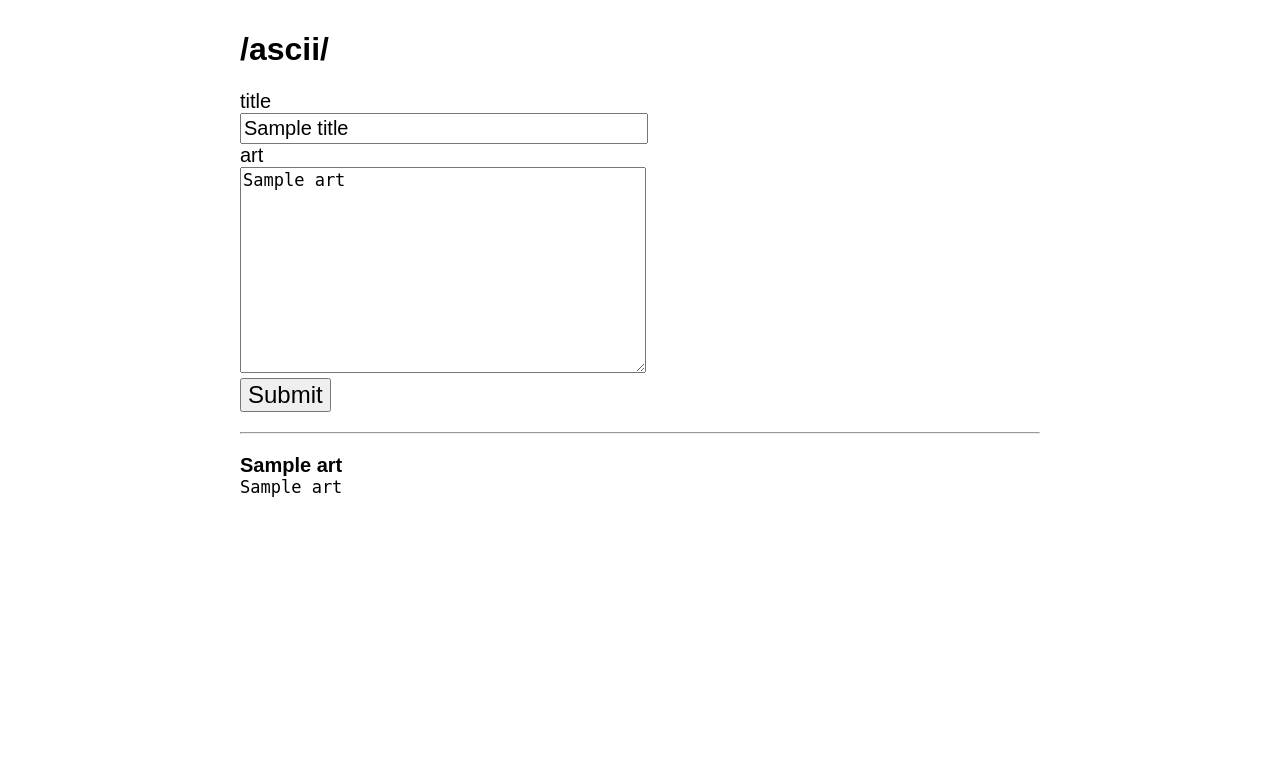
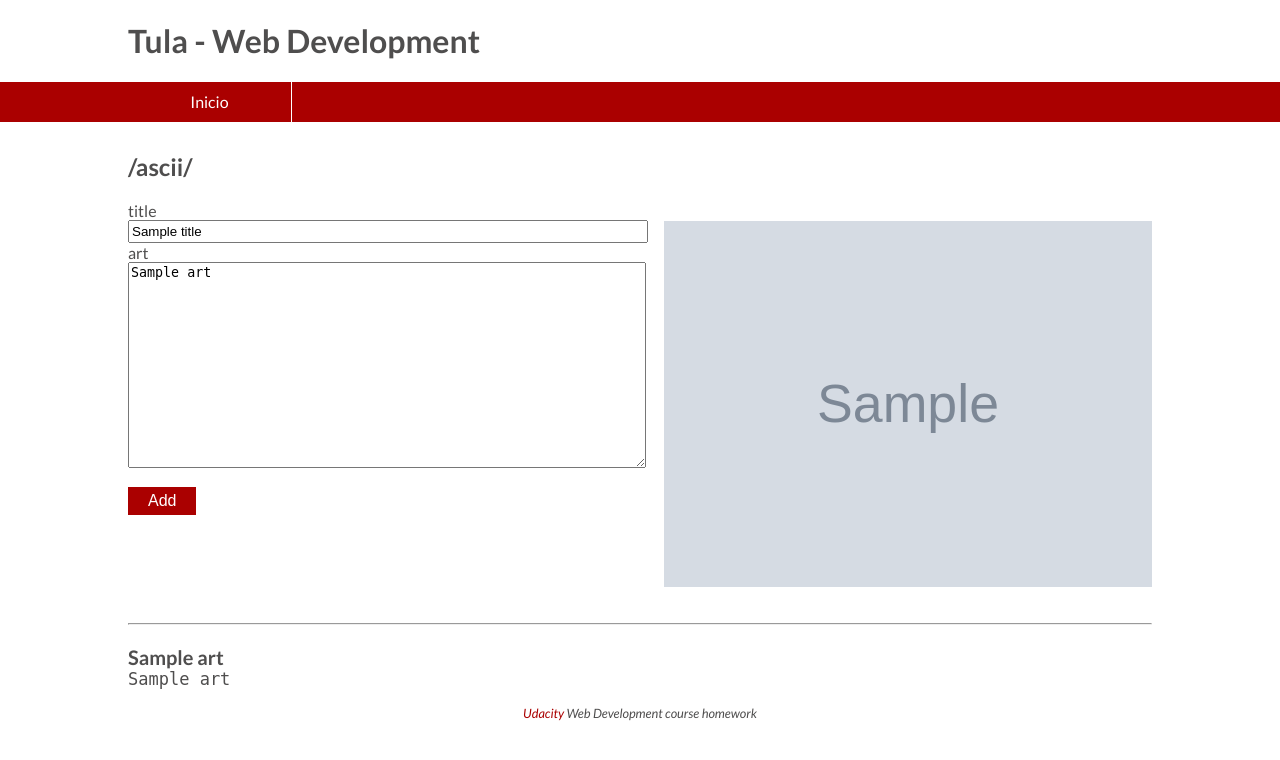
Before and after one commit to aurki/asciichan, a Python web app: template templates/front.html in a window 1280 px wide. Shown: the top 760 px of the page. Run offline with Jinja, Linux system fonts and the light colour scheme; the template is opened without the code that fills it: most values are stand-ins (such as "Sample title", 1, 10 or a date in 2020); grey boxes marked "Sample" are stand-in pictures; some libraries are stand-ins or nearby versions.

Commit message:
Added jinja2 templates and google maps api

```diff
--- a/app.yaml
+++ b/app.yaml
@@ -1,4 +1,4 @@
-application: asciichan
+application: asciichan2
 version: 1
 runtime: python27
 api_version: 1
@@ -10,6 +10,7 @@ handlers:
   upload: favicon\.ico
 
 - url: /css
+  mime_type: text/css
   static_dir: css
 
 - url: /.*
--- a/css/main.css
+++ b/css/main.css
@@ -1,30 +1,259 @@
+/***++++++++++++++++++++++++++++++++++++++++++++++++++++++++++++++
+++++++++++++++++++++++++++   Header   ++++++++++++++++++++++++++++
++++++++++++++++++++++++++++++++++++++++++++++++++++++++++++++****/
+
+.main-header {
+    margin-bottom: 30px;
+}
+/*.nav a {
+    display: inline-block;
+    padding: 5px 20px;
+}
+.nav a:hover {
+    color: #fff;
+    background-color: #aa0000;
+}*/
+
+/***++++++++++++++++++++++++++++++++++++++++++++++++++++++++++++++
+++++++++++++++++++++++    Menu  responsive   +++++++++++++++++++++
+++++++++++++++++++++++++++++++++++++++++++++++++++++++++++++++***/
+
+.cf:before, .cf:after {
+    content: " ";
+    display: table;
+}
+.cf:after {
+    clear: both;
+}
+.cf {
+    *zoom: 1;
+}
+.main-nav {
+    height: 40px;
+    width: 100%;
+    background-color: #aa0000;
+}
+.main-nav ul {
+    padding: 0;
+    margin: 0 auto;
+    width: 80%;
+    height: 40px;
+}
+.main-nav li {
+    display: block;
+    float: left;
+    width: 16%;
+    border-right: 1px solid #fff;
+    box-sizing:border-box;
+    -moz-box-sizing:border-box;
+    -webkit-box-sizing:border-box;
+    text-align: center;
+}
+.main-nav li:last-child {
+    border-right: 0;
+}
+.main-nav a {
+    color: #fff;
+    background-color: #aa0000;
+    display: block;
+    line-height: 40px;
+}
+.main-nav a:hover, .main-nav a:active {
+    background-color: #fff;
+    color: #aa0000;
+}
+.main-nav a#pull {
+    display: none;
+}
+@media screen and (max-width: 700px) {
+    .main-nav {
+        height: auto;
+    }
+    .main-nav ul {
+        width: 100%;
+        display: block;
+        height: auto;
+    }
+    .main-nav li {
+        width: 50%;
+        float: left;
+        position: relative;
+    }
+    .main-nav li a {
+        border-bottom: 1px solid #fff;
+        box-sizing:border-box;
+        -moz-box-sizing:border-box;
+        -webkit-box-sizing:border-box;
+    }
+    .main-nav li:last-child a {
+        border-right: 1px solid #fff;
+    }
+    .main-nav a {
+        text-align: left;
+        width: 100%;
+        text-indent: 25px;
+    }
+}
+@media only screen and (max-width: 480px) {
+    .main-nav {
+        /*border-bottom: 0;*/
+        background-color: rgba(170,0,0,0.55);
+    }
+    .main-nav ul {
+        display: none;
+        height: auto;
+    }
+    .main-nav a {
+        background-color: rgba(170,0,0,0.55);
+    }
+    .main-nav a#pull {
+        display: block;
+        color: #fff;
+        background-color: #aa0000;
+        width: 100%;
+        position: relative;
+    }
+    .main-nav a#pull:after {
+        content: "";
+        background: url('/css/nav-icon.png') no-repeat;
+        width: 30px;
+        height: 30px;
+        display: inline-block;
+        position: absolute;
+        right: 15px;
+        top: 10px;
+    }
+}
+@media only screen and (max-width : 320px) {
+    .main-nav li {
+        display: block;
+        float: none;
+        width: 100%;
+    }
+    .main-nav li a {
+        border-bottom: 1px solid #fff;
+    }
+}
+
+/***++++++++++++++++++++++++++++++++++++++++++++++++++++++++++++++
++++++++++++++++++++++++++++   General   ++++++++++++++++++++++++++
+++++++++++++++++++++++++++++++++++++++++++++++++++++++++++++++***/
+
 body {
-    font-family: sans-serif;
-    width: 800px;
+    font-family: lato, sans-serif;
+    color: #4f4e4e;
     margin: 0 auto;
-    padding: 10px;
+    padding: 0;
+}
+.body {
+    width: 80%;
+    margin: 0 auto;
+}
+a {
+    background-color: #fff;
+    color: #aa0000;
+    text-decoration: none;
+}
+a:hover {
+    background-color: #aa0000;
+    color: #fff;
 }
 .error {
     font-style: italic;
     color: red;
 }
+.ok {
+    font-style: italic;
+    color: blue;
+}
+.span {
+    width: 125px;
+    display: inline-block;
+    text-align: right;
+}
 label {
     display: block;
-    font-size: 20px;
+}
+label + label {
+    margin-bottom: 16px;
 }
 input[type=text] {
-    width: 400px;
-    font-size: 20px;
+    width: 300px;
     padding: 2px;
 }
+input[type=password] {
+    width: 300px;
+    padding: 2px;
+}
+input[type=submit], .button {
+    font-size: 1rem;
+    padding: 5px 20px;
+    margin: 0;
+    border: 0;
+    background-color: #aa0000;
+    color: #fff;
+    cursor: pointer;
+}
+input[type=submit]:hover, .button:hover {
+    background: #fff;
+    color: #aa0000;
+}
 textarea {
-    width: 400px;
+    width: 300px;
     height: 200px;
+}
+.boton {
+    padding: 5px 20px;
+    margin: 0;
+}
+.peque {
+    width: 70px !important;
+    display: inline-block;
+}
+.medio {
+    width: 75% !important;
+}
+.ancho {
+    width: 100% !important;
+    height: 100px;
+}
+
+/***++++++++++++++++++++++++++++++++++++++++++++++++++++++++++++++
+++++++++++++++++++++++++++   Ascii Art   +++++++++++++++++++++++++
+++++++++++++++++++++++++++++++++++++++++++++++++++++++++++++++***/
+
+.wrapper {
+    width: 100%;
+
+}
+.art-input {
+    width: 100% !important;
+}
+.map {
+    width: 100%;
+    padding-top: 20px;
+}
+.column1, .column2 {
+    width: 50%;
+    float: left;
+    -webkit-box-sizing: border-box;
+    -moz-box-sizing: border-box;
+    box-sizing: border-box;
+}
+.column2 {
+    padding-left: 1.5rem;
+}
+@media screen and (max-width: 700px) {
+    .column1, .column2 {
+        width: 100%;
+    }
+    .column2 {
+        padding-left: 0;
+    }
+}
+#art {
     font-size: 17px;
     font-family: monospace;
-}
-input[type=submit] {
-    font-size: 24px;
 }
 hr {
     margin: 20px auto;
@@ -40,3 +269,48 @@ hr {
     margin: 0;
     font-size: 17px;
 }
+
+/***++++++++++++++++++++++++++++++++++++++++++++++++++++++++++++++
+++++++++++++++++++++++++++++   Blog   ++++++++++++++++++++++++++++
+++++++++++++++++++++++++++++++++++++++++++++++++++++++++++++++***/
+
+.content {
+    margin-bottom: 32px;
+    white-space: pre-wrap;
+}
+.subject {
+    border-bottom: 2px dotted #aa0000;
+}
+.fecha {
+    font-size: 0.8rem;
+    font-style: italic;
+}
+
+/***++++++++++++++++++++++++++++++++++++++++++++++++++++++++++++++
++++++++++++++++++++++++++++   Footer   +++++++++++++++++++++++++++
+++++++++++++++++++++++++++++++++++++++++++++++++++++++++++++++***/
+
+footer {
+    font-size: 0.8rem;
+    font-style: italic;
+    text-align: center;
+    margin: 32px;
+}
+.footer {
+    padding-bottom: 32px;
+}
+.information-line {
+    margin-left: 5px;
+    margin-right: 5px;
+}
+.float-left {
+    float: left;
+    padding-right: 5px;
+}
+.float-right {
+    float: right;
+}
+.clearfix {
+    clear: both;
+    padding-top: 1rem;
+}
--- /dev/null
+++ b/templates/base.html
@@ -0,0 +1,55 @@
+<!DOCTYPE html>
+<html>
+    <head>
+        {% block head %}
+            <meta charset="utf-8">
+            <meta http-equiv="X-UA-Compatible" content="IE=edge">
+            <meta name="viewport" content="width=device-width, initial-scale=1.0">
+            <title>Tula{% block title %}{% endblock %}</title>
+            <link href='http://fonts.googleapis.com/css?family=Lato:400,700,400italic,700italic' rel='stylesheet' type='text/css'>
+            <link rel="stylesheet" href="/css/main.css">
+            <script src="https://ajax.googleapis.com/ajax/libs/jquery/1.7.2/jquery.min.js"></script>
+            <script>
+                $(function() {
+                    var pull        = $('#pull');
+                        menu        = $('.main-nav ul');
+                        menuHeight  = menu.height();
+
+                    $(pull).on('click', function(e) {
+                        e.preventDefault();
+                        menu.slideToggle();
+                    });
+
+                    $(window).resize(function(){
+                        var w = $(window).width();
+                        if(w > 320 && menu.is(':hidden')) {
+                            menu.removeAttr('style');
+                        }
+                    });
+                });
+            </script>
+        {% endblock %}
+    </head>
+    <body>
+        <header class="main-header">
+            <div class="body">
+                <h1 class="main-logo">Tula - Web Development</h1>
+            </div>
+            <nav class="main-nav cf">
+                <ul class="cf">
+                    <li><a href="/">Inicio</a></li>
+                    <a href="#" id="pull">Menu</a>
+                </ul>
+            </nav>
+        </header>
+        <div class="contenido body">
+            {% block content %}
+            {% endblock %}
+        </div>
+        <footer class="clearfix body">
+            {% block footer %}
+                <a href="https://www.udacity.com/" class="footer">Udacity</a> Web Development course homework
+            {% endblock %}
+        </footer>
+    </body>
+    </html>
--- a/templates/front.html
+++ b/templates/front.html
@@ -1,25 +1,31 @@
-<!DOCTYPE html>
-<html>
-    <head>
-        <meta charset="utf-8">
-        <meta http-equiv="X-UA-Compatible" content="IE=edge">
-        <title>/ascii/</title>
-        <link rel="stylesheet" type="text/css" href="/css/main.css">
-    </head>
-    <body>
-        <h1>/ascii/</h1>
+{% extends "base.html" %}
+{% block title %} - ascii Art{% endblock %}
+{% block content %}
+<h2>/ascii/</h2>
+<div class="wrapper">
+    <div class="column1">
         <form method="post">
             <label>
                 <div>title</div>
-                <input type="text" name="title" value="{{title}}">
+                <input class="art-input" type="text" name="title" value="{{title}}">
             </label>
             <label>
                 <div>art</div>
-                <textarea name="art">{{art}}</textarea>
+                <textarea class="art-input" name="art">{{art}}</textarea>
             </label>
             <div class="error">{{error}}</div>
-            <input type="submit">
+            <input type="submit" value="Add">
         </form>
+    </div>
+    <div class="column2">
+        {% if img_url %}
+            <img class="map float-right" src="{{img_url}}">
+        {% endif %}
+    </div>
+</div>
+
+<div class="clearfix"></div>
+
 <hr>
 {% for art in arts %}
 <div class="art">
@@ -27,5 +33,4 @@
     <pre class="art-body">{{art.art}}</pre>
 </div>
 {% endfor %}
-    </body>
-</html>
+{% endblock %}
```
Also changed, not shown: handlers/asciichan.py (added, +105 -0 lines), handlers/asciichan_oldcached.py (added, +106 -0 lines), handlers/handlerBase.py (added, +33 -0 lines), main.py (+7 -69 lines), handlers/__init__.py (added), 4 other files. Lines whose indentation alone changed are shown as unchanged.
